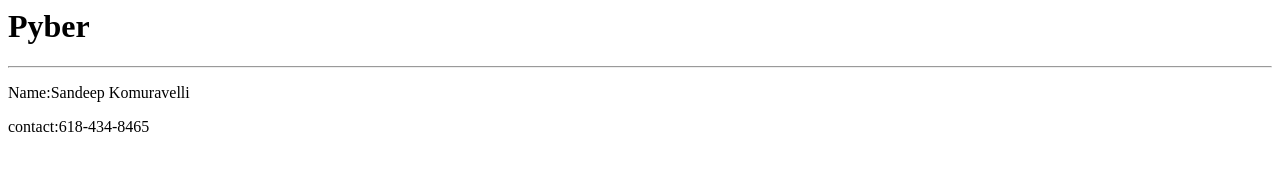
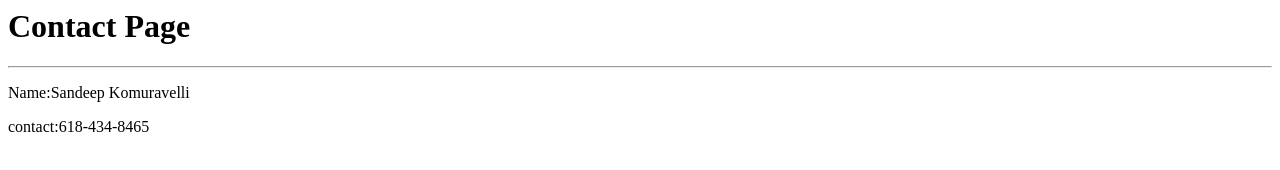
Before and after one commit to ksk4uever/ksk4uever.github.io, a plain HTML site: page contact.html in a window 1280 px wide. Drawn offline with Linux system fonts and the light colour scheme.

Commit message:
Update contact.html

```diff
--- a/contact.html
+++ b/contact.html
@@ -4,7 +4,7 @@
 </head>
 <title>Fix The HTML</title>
 <body>
-  <h1>Pyber</h2>
+  <h1>Contact Page</h2>
   <hr></hr>
 
 
```
